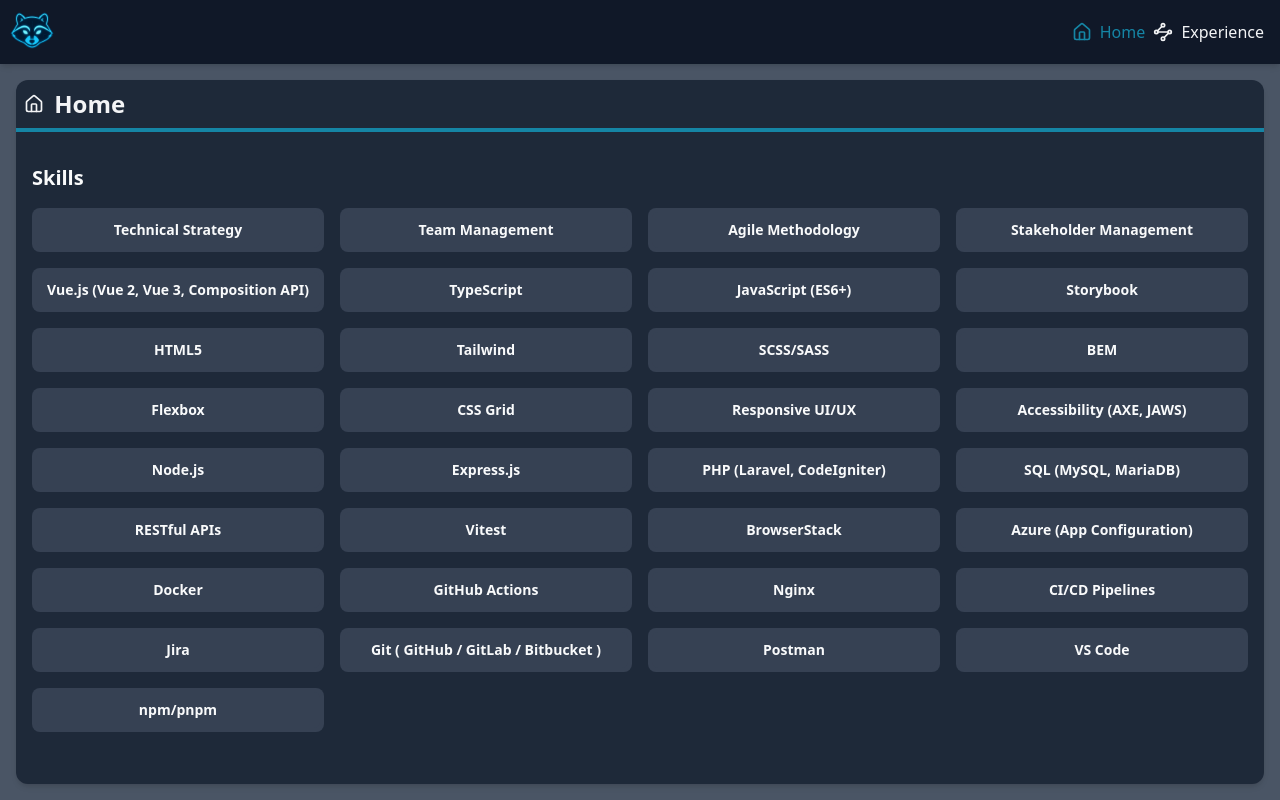
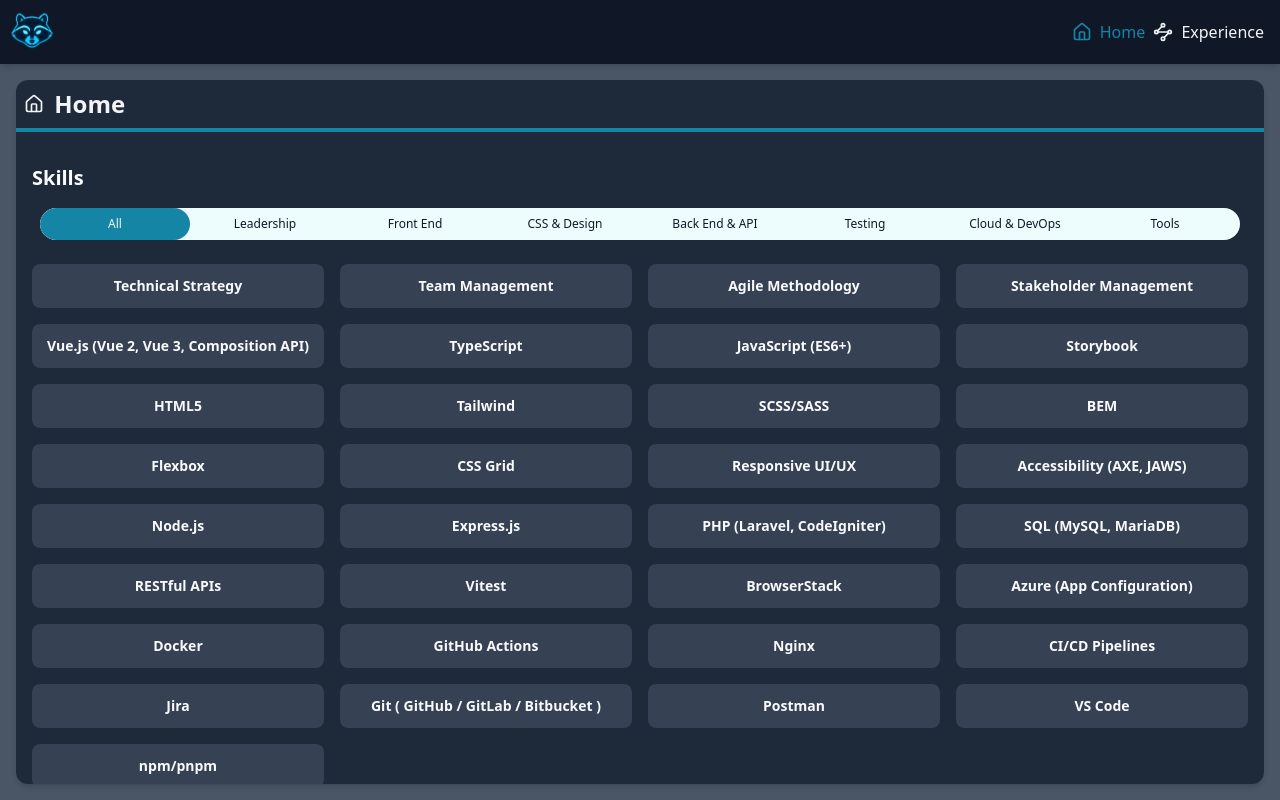
Before and after one commit to JJThompson07/persona, a Vue app: page / in a window 1280 px wide. Built offline with nearby package versions, Linux system fonts and the light colour scheme.

Commit message:
:hammer: add slider button component and update the skills list to filter based on the section

```diff
--- /dev/null
+++ b/src/components/utility/SliderButton.vue
@@ -0,0 +1,126 @@
+<template>
+  <div
+    ref="sliderButton"
+    class="slider-button relative cursor-pointer overflow-hidden select-none"
+    :class="[
+      theme === 'kitsune' ? 'bg-kitsune-50' : 'bg-tanuki-50',
+      vertical ? 'rounded-md' : 'rounded-full'
+    ]"
+    :style="wrapperStyles"
+  >
+    <span
+      class="slider-button-highlight absolute"
+      :class="[
+        theme === 'kitsune' ? 'bg-kitsune-600' : 'bg-tanuki-600',
+        vertical ? 'rounded-md' : 'rounded-full',
+        allowTransition ? 'transition-all duration-300 ease-in-out' : ''
+      ]"
+      :style="highlightStyles"
+    />
+    <div
+      v-for="option in options"
+      :key="option.value"
+      class="slider-button-button relative bg-transparent px-3 py-2 text-center font-medium"
+      :class="[
+        allowTransition ? 'transition-all duration-300 ease-in-out' : '',
+        selectedOption === option.value ? 'text-gray-100' : 'text-gray-900'
+      ]"
+      @click="onClick(option.value)"
+    >
+      {{ option.label }}
+    </div>
+  </div>
+</template>
+
+<script setup lang="ts">
+import { useElementSize } from '@vueuse/core';
+import type { CSSProperties, PropType } from 'vue';
+import { computed, ref, useTemplateRef, watch } from 'vue';
+
+export type SliderButtonOption = {
+  label: string;
+  value: number | string;
+};
+
+const props = defineProps({
+  /** The selected value which may be v-modelled. */
+  modelValue: {
+    type: [String, Number],
+    required: true
+  },
+  /** The permitted options to select from. */
+  options: {
+    type: Array as PropType<SliderButtonOption[]>,
+    default: () => []
+  },
+  /** Should the button be stacked vertically. */
+  vertical: {
+    type: Boolean,
+    default: false
+  }
+});
+
+const emit = defineEmits<{
+  (e: 'update:modelValue', value: SliderButtonOption['value']): void;
+}>();
+
+// ** Data **
+// Prevent a bug with the transition being played when setting the initial state as otherwise the
+// UI looks unnecessarily busy.
+const allowTransition = ref<boolean>(false);
+const selectedOption = ref<SliderButtonOption['value']>(props.modelValue);
+const sliderButton = useTemplateRef('sliderButton');
+const { width: sliderButtonWidth, height: sliderButtonHeight } = useElementSize(sliderButton);
+import { useUIStore, type Theme } from '../../stores/ui';
+const uiStore = useUIStore();
+
+// ** Computed **
+const wrapperStyles = computed<CSSProperties>(() => {
+  return {
+    display: 'grid',
+    [`grid-template-${props.vertical ? 'rows' : 'columns'}`]: props.options
+      .map(() => '1fr')
+      .join(' ')
+  };
+});
+
+const highlightStyles = computed<CSSProperties>(() => {
+  const sliderButtonSize = props.vertical ? sliderButtonHeight.value : sliderButtonWidth.value;
+  const buttonSize = sliderButtonSize / props.options.length;
+
+  const blockOffset = `${buttonSize * props.options.findIndex((o) => o.value === selectedOption.value)}px`;
+  const blockSize = '100%';
+  const inlineOffset = 0;
+  const inlineSize = buttonSize ? `${buttonSize}px` : `calc(100% / ${props.options.length})`;
+
+  if (props.vertical) {
+    return { width: blockSize, height: inlineSize, top: blockOffset, left: inlineOffset };
+  } else {
+    return { width: inlineSize, height: blockSize, top: inlineOffset, left: blockOffset };
+  }
+});
+
+const theme = computed<Theme>(() => uiStore.theme);
+
+// ** Methods **
+const onClick = (value: SliderButtonOption['value']): void => {
+  selectedOption.value = value;
+  allowTransition.value = true;
+  emit('update:modelValue', value);
+};
+
+// ** Watchers **
+watch(
+  () => props.modelValue,
+  () => (selectedOption.value = props.modelValue),
+  { flush: 'post', immediate: true }
+);
+
+// Whenever the modelValue changes _after_ the initial set via props, allow the transition to be
+// played.
+watch(
+  () => props.modelValue,
+  () => (allowTransition.value = true),
+  { immediate: false }
+);
+</script>
--- a/src/views/HomeView.vue
+++ b/src/views/HomeView.vue
@@ -5,12 +5,43 @@
       Home
     </template>
     <template #default>
-      <section>
+      <section class="flex flex-1 flex-col gap-4">
         <header>
-          <h3 class="mb-4 text-xl font-semibold">Skills</h3>
+          <div class="flex items-center justify-between">
+            <h3 class="mb-2 text-xl font-semibold">Skills</h3>
+            <div
+              v-show="width <= 900"
+              class="relative flex cursor-pointer items-center gap-1 rounded-full px-3 py-1 text-sm font-semibold text-gray-900 transition-all duration-300 ease-in-out select-none hover:text-gray-100"
+              :class="
+                theme === 'kitsune'
+                  ? 'bg-kitsune-100 hover:bg-kitsune-500'
+                  : 'bg-tanuki-100 hover:bg-tanuki-500'
+              "
+              @click="showFilters = !showFilters"
+            >
+              <div>{{ showFilters ? 'Hide' : 'Show' }} Filters</div>
+              <component
+                :is="ChevronUp"
+                class="right-1 h-5 w-5 transition-all duration-300 ease-in-out"
+                :class="showFilters ? 'rotate-0' : 'rotate-180'"
+              />
+            </div>
+          </div>
+          <div class="relative flex w-full justify-end gap-2 p-2">
+            <transition name="dropdown">
+              <div v-show="width > 900 || showFilters" class="w-full">
+                <slider-button
+                  class="flex-1 text-xs"
+                  :options="sections"
+                  v-model="selectedSection"
+                  :vertical="width <= 900"
+                />
+              </div>
+            </transition>
+          </div>
         </header>
         <div class="skills-grid grid items-stretch gap-4">
-          <card-animated v-for="skill in skills" :key="skill.id">
+          <card-animated v-for="skill in filteredSkills" :key="skill.id">
             <div
               class="flex flex-1 items-center justify-center p-2 text-center text-sm font-semibold"
             >
@@ -25,10 +56,13 @@
 
 <script setup lang="ts">
 import RouterLayout from '../components/RouterLayout.vue';
-import { House } from 'lucide-vue-next';
+import { House, ChevronUp } from 'lucide-vue-next';
 import skillsData from '../../data/skills.json';
-import { onMounted, ref } from 'vue';
+import { computed, onMounted, ref, watch } from 'vue';
 import CardAnimated from '../components/utility/CardAnimated.vue';
+import SliderButton, { type SliderButtonOption } from '../components/utility/SliderButton.vue';
+import { useWindowSize } from '@vueuse/core';
+import { useUIStore, type Theme } from '../stores/ui';
 
 type Skill = {
   id: number;
@@ -38,11 +72,45 @@
   years: string;
 };
 
+// ** Refs **
 const skills = ref<Skill[]>([]);
+const selectedSection = ref<string>('All');
+const { width } = useWindowSize();
+const showFilters = ref<boolean>(true);
+const uiStore = useUIStore();
+
+// ** Computed **
+const theme = computed<Theme>(() => uiStore.theme);
+
+const sections = computed<SliderButtonOption[]>(() => {
+  const sectionsSet = ['All', ...new Set(skills.value.map((skill) => skill.section))];
+
+  return sectionsSet.map((section) => ({
+    label: section,
+    value: section
+  }));
+});
+
+const filteredSkills = computed<Skill[]>(() => {
+  if (selectedSection.value === 'All') {
+    return skills.value;
+  }
+  return [...skills.value].filter((skill) => skill.section === selectedSection.value);
+});
 
 onMounted(() => {
   skills.value = skillsData.skills as Skill[];
 });
+
+watch(
+  width,
+  (newWidth) => {
+    if (newWidth > 900) {
+      showFilters.value = true;
+    }
+  },
+  { immediate: true, flush: 'post' }
+);
 </script>
 
 <style scoped>
@@ -50,4 +118,21 @@
   grid-template-columns: repeat(auto-fit, minmax(250px, 1fr));
   grid-auto-rows: 1fr;
 }
+
+.dropdown-enter-active,
+.dropdown-leave-active {
+  transition:
+    max-height 0.4s cubic-bezier(0.4, 0, 0.2, 1),
+    opacity 0.4s cubic-bezier(0.4, 0, 0.2, 1);
+}
+.dropdown-enter-from,
+.dropdown-leave-to {
+  max-height: 0;
+  opacity: 0;
+}
+.dropdown-enter-to,
+.dropdown-leave-from {
+  max-height: 500px; /* Set to a value larger than your dropdown's max height */
+  opacity: 1;
+}
 </style>
```
